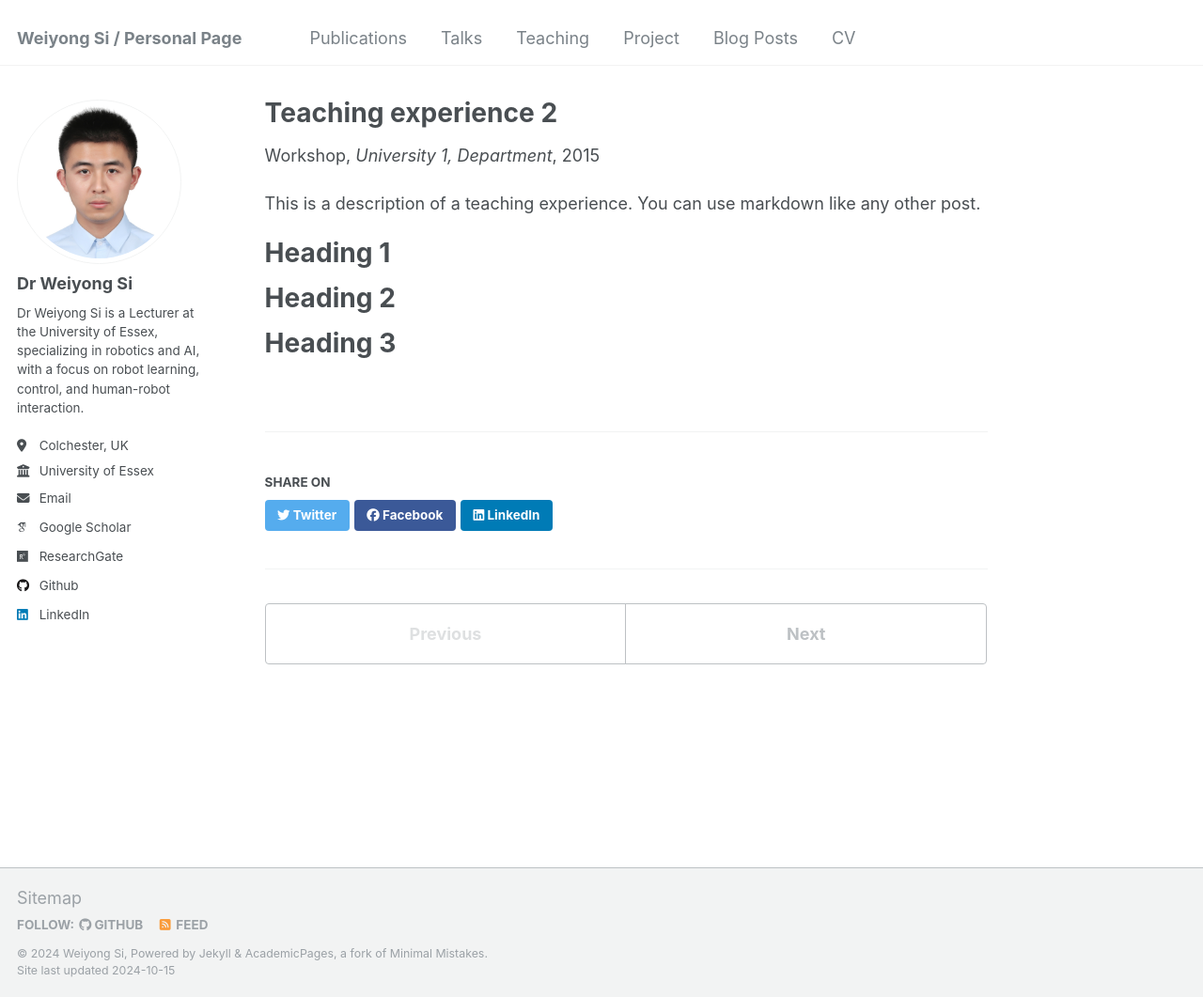
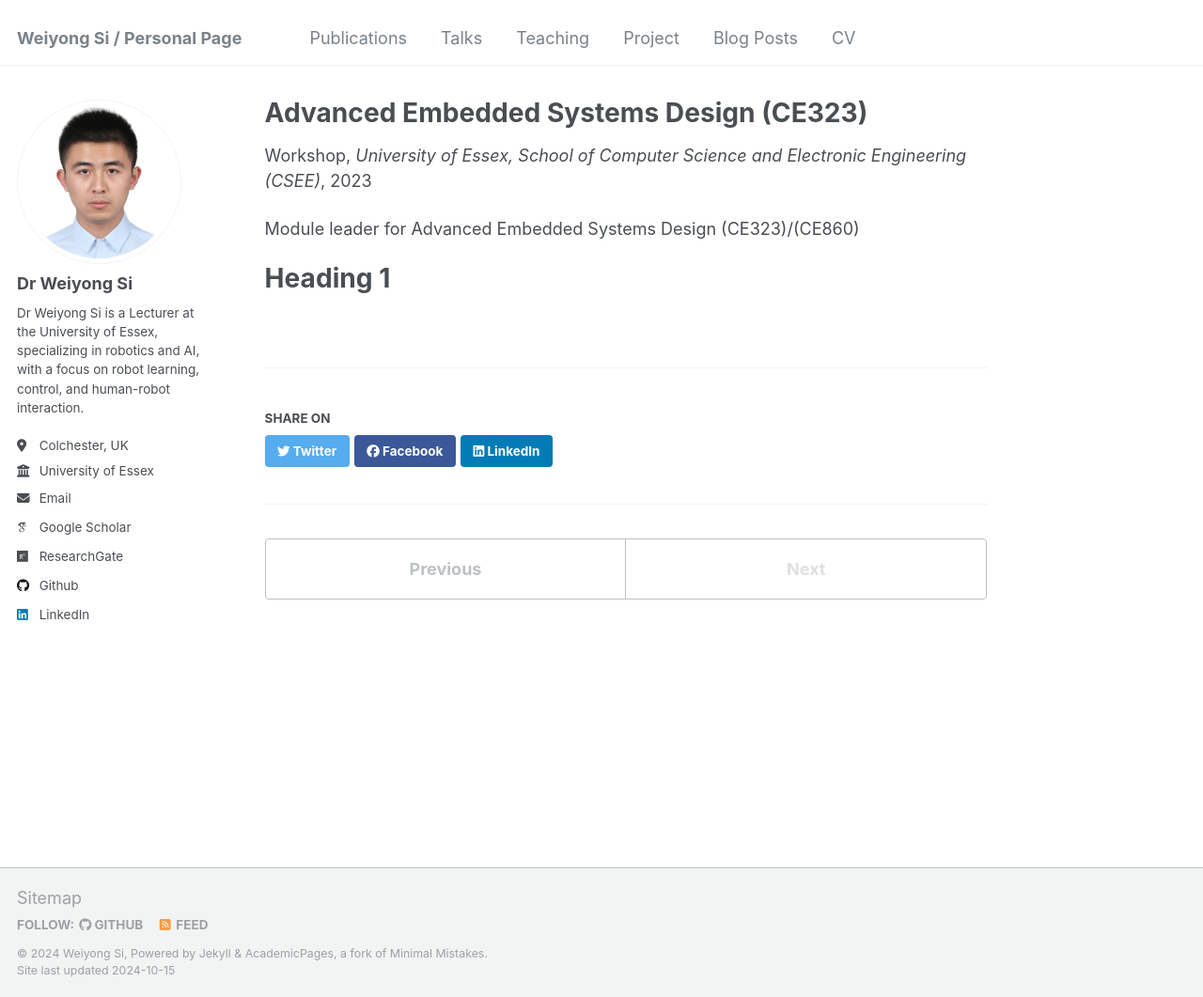
Before and after one commit to siweiyong/siweiyong.github.io, a Jekyll site: the page built from _teaching/2015-spring-teaching-2.md, in a window 1280 px wide and 1061 px high. Shown: the whole window at 94% size. Built offline with Jekyll 4.4.1, drawn with Linux system fonts in a browser that asks for light colours; some web fonts are replaced.

Commit message:
Update 2015-spring-teaching-2.md

```diff
--- a/_teaching/2015-spring-teaching-2.md
+++ b/_teaching/2015-spring-teaching-2.md
@@ -1,20 +1,14 @@
 ---
-title: "Teaching experience 2"
+title: "Advanced Embedded Systems Design (CE323)"
 collection: teaching
 type: "Workshop"
 permalink: /teaching/2015-spring-teaching-1
-venue: "University 1, Department"
-date: 2015-01-01
-location: "City, Country"
+venue: "University of Essex, School of Computer Science and Electronic Engineering (CSEE)"
+date: 2023-09-15
+location: "Colchester, UK"
 ---
 
-This is a description of a teaching experience. You can use markdown like any other post.
+Module leader for Advanced Embedded Systems Design (CE323)/(CE860)
 
 Heading 1
 ======
-
-Heading 2
-======
-
-Heading 3
-======
```
